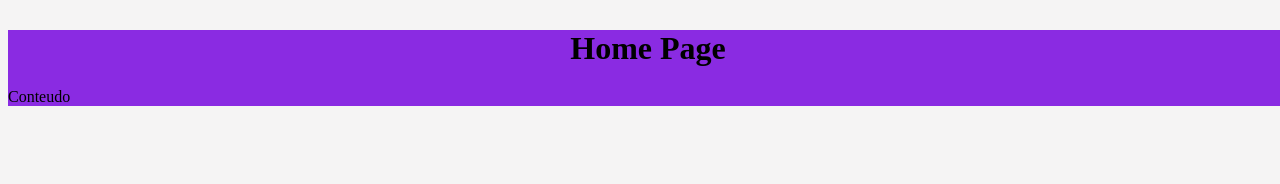
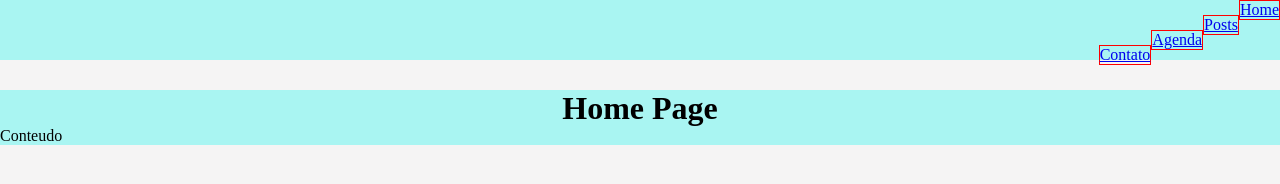
Before and after one commit to LucasSilvaTADS/Home-page, a plain HTML site: page index.html in a window 1280 px wide. Drawn offline with Linux system fonts and the light colour scheme.

Commit message:
dor de cabeça

```diff
--- a/css/estilo.css
+++ b/css/estilo.css
@@ -1,14 +1,30 @@
+* {
+    margin: 0;
+    padding: 0;
+}
+
 body {
     background-color: rgb(245, 244, 244);
 }
 
 header h1 {
     text-align: center;
+    color: ;
 }
 
 #container {
     margin: 30px auto;
-    background-color: blueviolet;
+    background-color: #A9F5F2;
     width: 1280px;
 
 }
+
+#barra ul li {
+    background-color: #A9F5F2;
+    height: 15px;
+}
+
+#barra ul li a {
+    border: 1px solid red;
+    float: right;
+}
--- a/index.html
+++ b/index.html
@@ -4,10 +4,24 @@
     <meta charset="UTF-8">
     <meta name="viewport" content="width=device-width, initial-scale=1.0">
     <link rel="stylesheet" href="css/estilo.css">
-    <title>Document</title>
+    <title>Home Page</title>
 </head>
 <body>
+    <div id="barra">
+        <ul>
+            <li><a href="#">Home</a></li>
+
+            <li><a href="#">Posts</a></li>
+
+            <li><a href="#">Agenda</a></li>
+
+            <li> <a href="#">Contato</a></li>
+        </ul>
+
+
+    </div>
     <div id="container">
+
         <header>
             <h1>Home Page</h1>
         </header>
```
